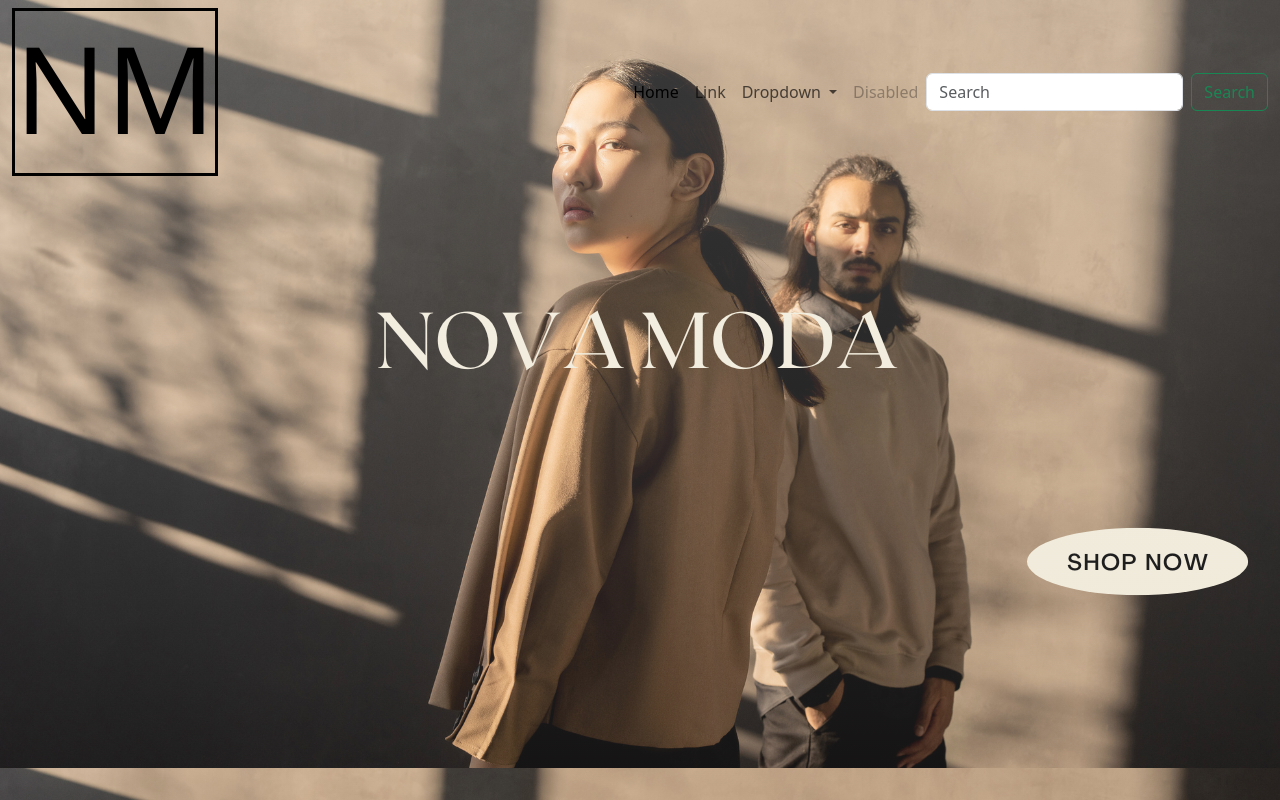
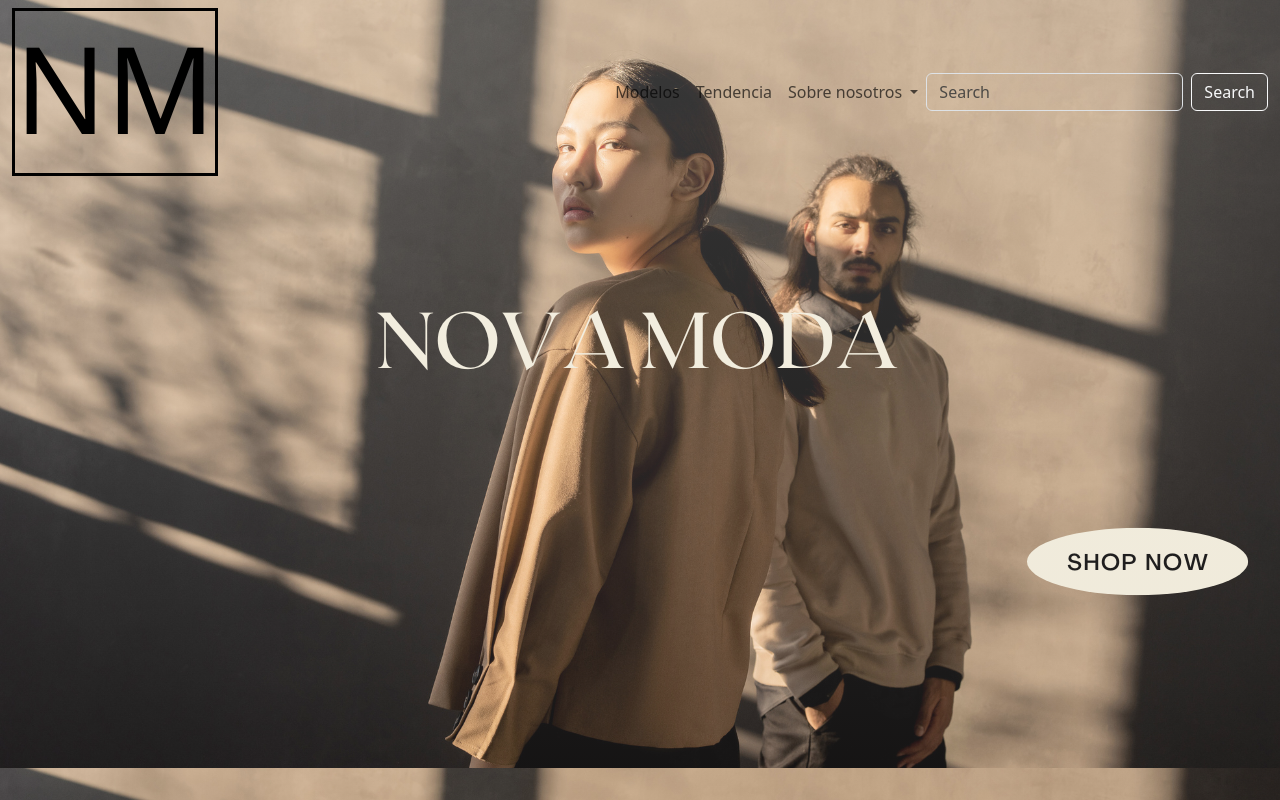
Before and after one commit to Manuelramos06/Proyectofinal, a plain HTML site: page paginas/modelos.html in a window 1280 px wide. Shown: the top 800 px of the page. Drawn offline with nearby package versions, Linux system fonts and the light colour scheme.

Commit message:
cambio de nav pag modelos

```diff
--- a/paginas/modelos.html
+++ b/paginas/modelos.html
@@ -24,29 +24,26 @@
         <div class="collapse navbar-collapse" id="navbarSupportedContent">
           <ul class="navbar-nav ms-auto mb-2 mb-lg-0">
             <li class="nav-item">
-                  <a class="nav-link active" aria-current="page" href="#">Home</a>
+              <a class="nav-link" href="../paginas/modelos.html">Modelos</a>
             </li>
             <li class="nav-item">
-                  <a class="nav-link" href="#">Link</a>
+              <a class="nav-link" href="../paginas/tendencia.html">Tendencia</a>
             </li>
             <li class="nav-item dropdown">
               <a class="nav-link dropdown-toggle" href="#" role="button" data-bs-toggle="dropdown" aria-expanded="false">
-                    Dropdown
+                Sobre nosotros
               </a>
-                  <ul class="dropdown-menu">
-                    <li><a class="dropdown-item" href="#">Action</a></li>
-                    <li><a class="dropdown-item" href="#">Another action</a></li>
-                    <li><hr class="dropdown-divider"></li>
-                    <li><a class="dropdown-item" href="#">Something else here</a></li>
+              <ul class="dropdown-menu bg-transparent">
+                <li><a class="dropdown-item" href="#">Contacto</a></li>
+                <li><a class="dropdown-item" href="#">localizacion</a></li>
+
               </ul>
             </li>
-                <li class="nav-item">
-                  <a class="nav-link disabled">Disabled</a>
-                </li>
+
           </ul>
           <form class="d-flex" role="search">
-                <input class="form-control me-2" type="search" placeholder="Search" aria-label="Search">
-                <button class="btn btn-outline-success" type="submit">Search</button>
+            <input class="form-control me-2 bg-transparent" type="search" placeholder="Search" aria-label="Search">
+            <button class="btn btn-outline-light" type="submit">Search</button>
           </form>
         </div>
       </div>
@@ -54,7 +51,6 @@
 
 
    </header>
-
 <main class="store">
         <section class="filters">
             <form class="Shop">
```
Lines whose indentation alone changed are shown as unchanged.
